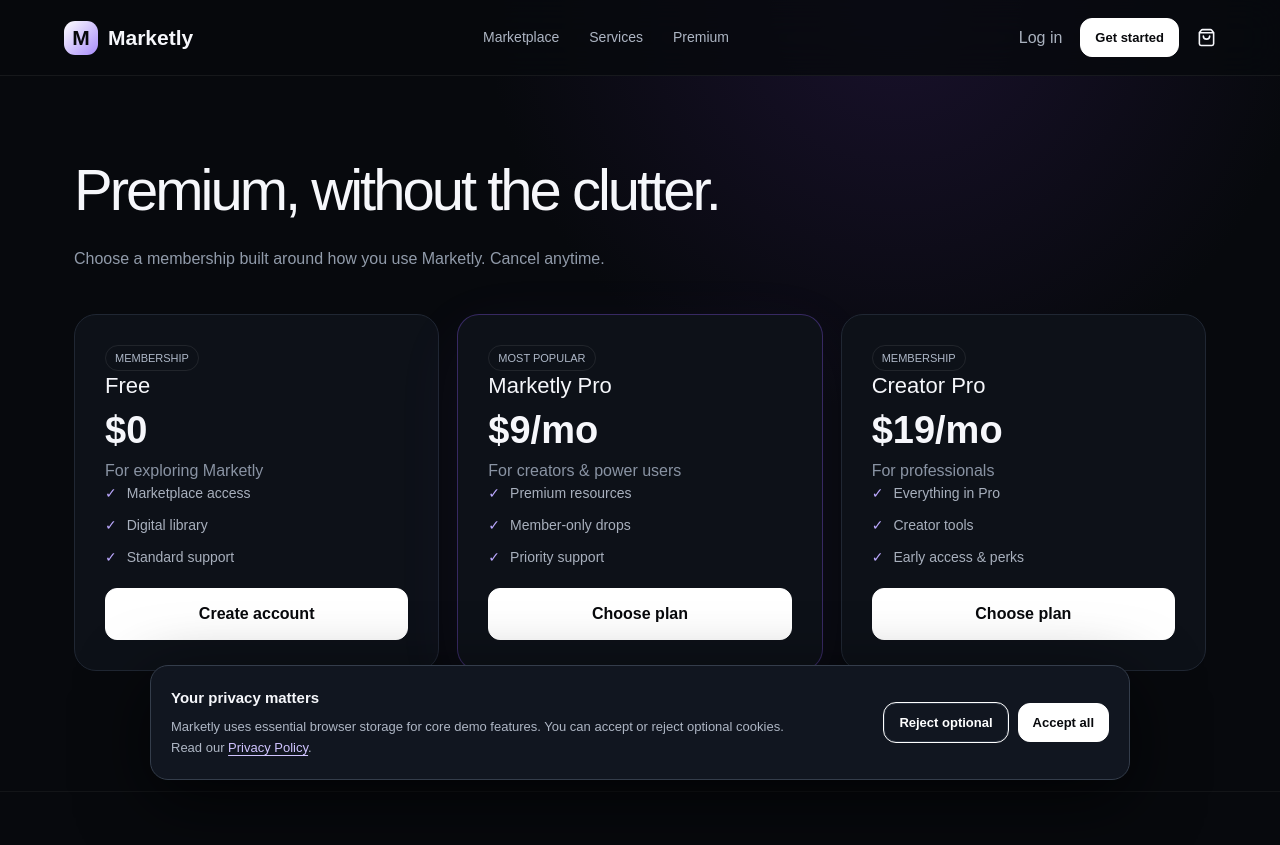
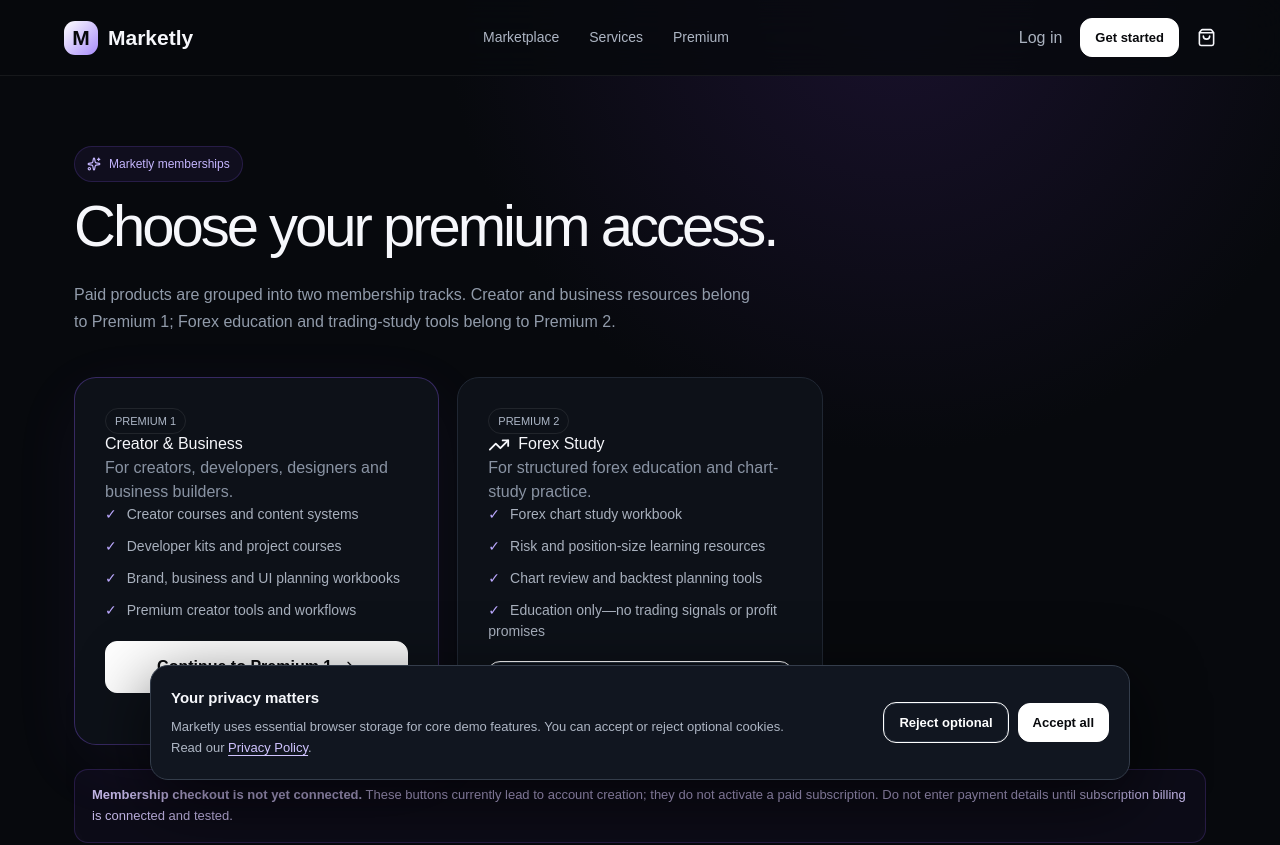
Before and after one commit to website-page/marketly, a Next.js app: page /premium in a window 1280 px wide. Shown: the top 845 px of the page. Built offline with nearby package versions, Linux system fonts and the light colour scheme.

Commit message:
Create two-track premium membership page

```diff
--- a/app/premium/page.tsx
+++ b/app/premium/page.tsx
@@ -1,37 +1,41 @@
 import Link from 'next/link';
-
-type Plan = [string, string, string, string[]];
-
-const plans: Plan[] = [
-  ['Free', '$0', 'For exploring Marketly', ['Marketplace access', 'Digital library', 'Standard support']],
-  ['Marketly Pro', '$9/mo', 'For creators & power users', ['Premium resources', 'Member-only drops', 'Priority support']],
-  ['Creator Pro', '$19/mo', 'For professionals', ['Everything in Pro', 'Creator tools', 'Early access & perks']],
-];
+import { ArrowRight, LockKeyhole, TrendingUp, Sparkles } from 'lucide-react';
 
 export default function Premium() {
   return (
     <main className="page">
       <div className="wrap">
-        <h1 className="pageTitle">Premium, without the clutter.</h1>
-        <p className="pageSub">Choose a membership built around how you use Marketly. Cancel anytime.</p>
-
+        <span className="eyebrow"><Sparkles size={14}/> Marketly memberships</span>
+        <h1 className="pageTitle">Choose your premium access.</h1>
+        <p className="pageSub">Paid products are grouped into two membership tracks. Creator and business resources belong to Premium 1; Forex education and trading-study tools belong to Premium 2.</p>
         <div className="plans" style={{ marginTop: 42 }}>
-          {plans.map((p, i) => (
-            <div className={'plan ' + (i === 1 ? 'featured' : '')} key={p[0]}>
-              <span className="pill">{i === 1 ? 'MOST POPULAR' : 'MEMBERSHIP'}</span>
-              <h3>{p[0]}</h3>
-              <div className="big">{p[1]}</div>
-              <p style={{ color: '#8993a3' }}>{p[2]}</p>
-              <ul className="list">
-                {p[3].map((x) => (
-                  <li key={x}>{x}</li>
-                ))}
-              </ul>
-              <Link href="/signup" className="button" style={{ width: '100%', marginTop: 20 }}>
-                {i ? 'Choose plan' : 'Create account'}
-              </Link>
-            </div>
-          ))}
+          <section className="plan featured">
+            <span className="pill">PREMIUM 1</span>
+            <h2>Creator &amp; Business</h2>
+            <p style={{color:'#8993a3'}}>For creators, developers, designers and business builders.</p>
+            <ul className="list">
+              <li>Creator courses and content systems</li>
+              <li>Developer kits and project courses</li>
+              <li>Brand, business and UI planning workbooks</li>
+              <li>Premium creator tools and workflows</li>
+            </ul>
+            <Link href="/signup" className="button" style={{width:'100%',marginTop:20}}>Continue to Premium 1 <ArrowRight size={16}/></Link>
+          </section>
+          <section className="plan">
+            <span className="pill">PREMIUM 2</span>
+            <h2><TrendingUp size={22} style={{display:'inline',verticalAlign:'middle',marginRight:8}}/>Forex Study</h2>
+            <p style={{color:'#8993a3'}}>For structured forex education and chart-study practice.</p>
+            <ul className="list">
+              <li>Forex chart study workbook</li>
+              <li>Risk and position-size learning resources</li>
+              <li>Chart review and backtest planning tools</li>
+              <li>Education only—no trading signals or profit promises</li>
+            </ul>
+            <Link href="/signup" className="button outline" style={{width:'100%',marginTop:20}}>Continue to Premium 2 <ArrowRight size={16}/></Link>
+          </section>
+        </div>
+        <div className="notice" style={{marginTop:24}}>
+          <b>Membership checkout is not yet connected.</b> These buttons currently lead to account creation; they do not activate a paid subscription. Do not enter payment details until subscription billing is connected and tested.
         </div>
       </div>
     </main>
```
